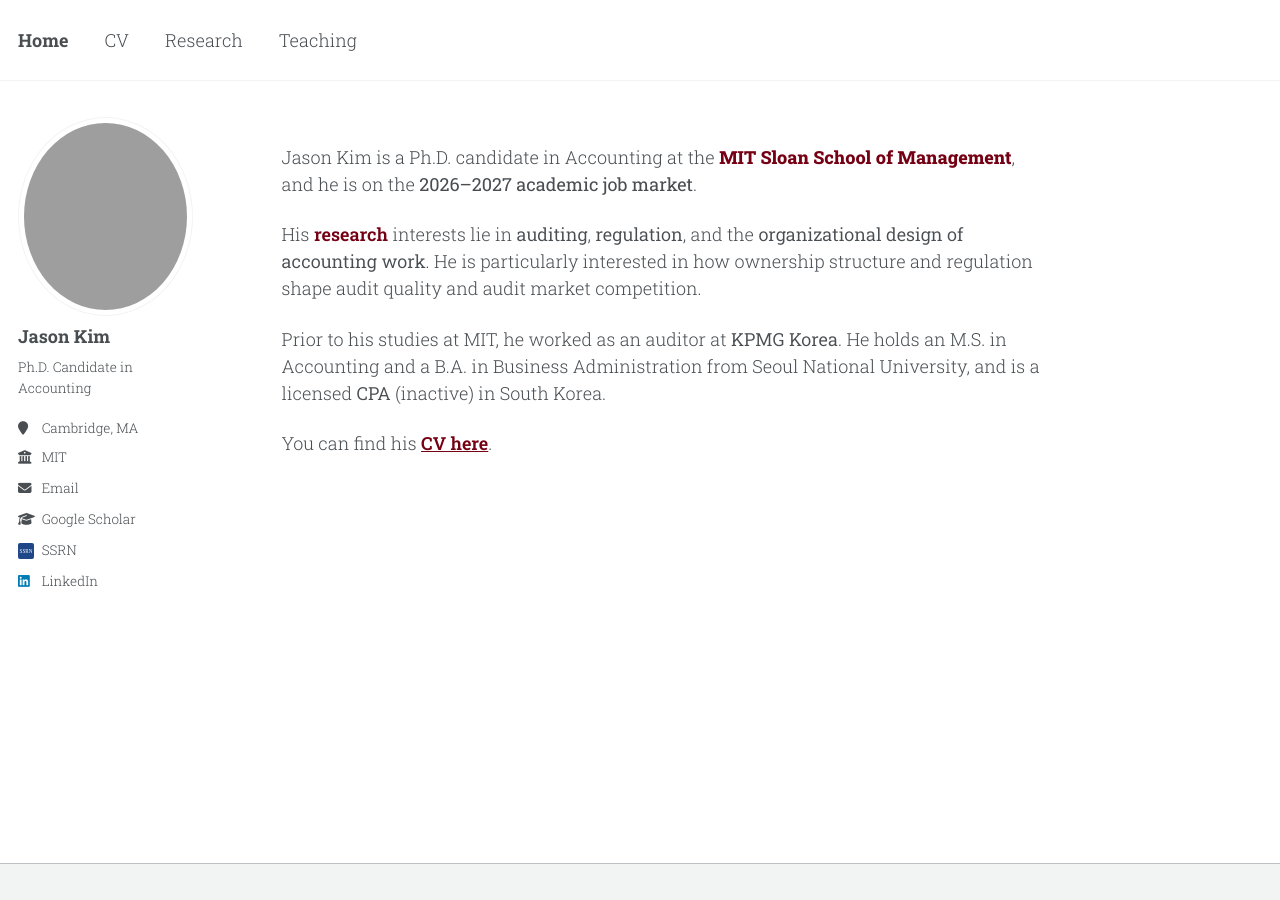
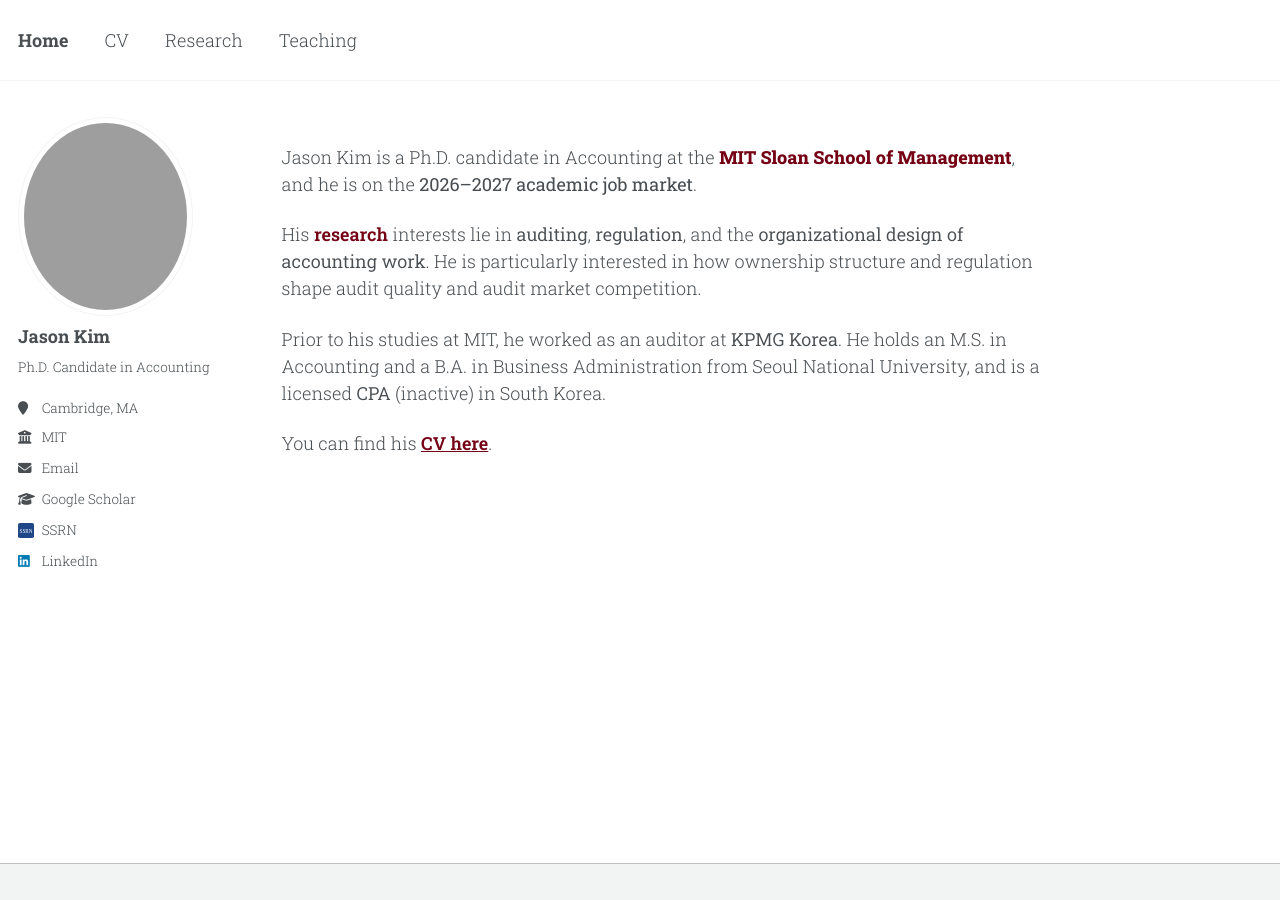
Before and after one commit to jgkim262/jgkim262.github.io, a Jekyll site: the page built from _pages/about.md, in a window 1280 px wide. Built offline with Jekyll 4.4.1, drawn with Linux system fonts in a browser that asks for light colours; a style sheet for code colours, icons or effects is not loaded.

```diff
--- a/_config.yml
+++ b/_config.yml
@@ -25,7 +25,7 @@ author:
   avatar           : "profile_20260826_v4.png"
   name             : "Jason Kim"
   pronouns         : # example: "she/her"
-  bio              : "Ph.D. Candidate in<br>Accounting"
+  bio              : "Ph.D. Candidate in Accounting"
   location         : "Cambridge, MA"
   employer         : "MIT"   # blank hides the line in the sidebar
   employer_url     : "https://mitsloan.mit.edu/programs/phd/jason-kim"
```
